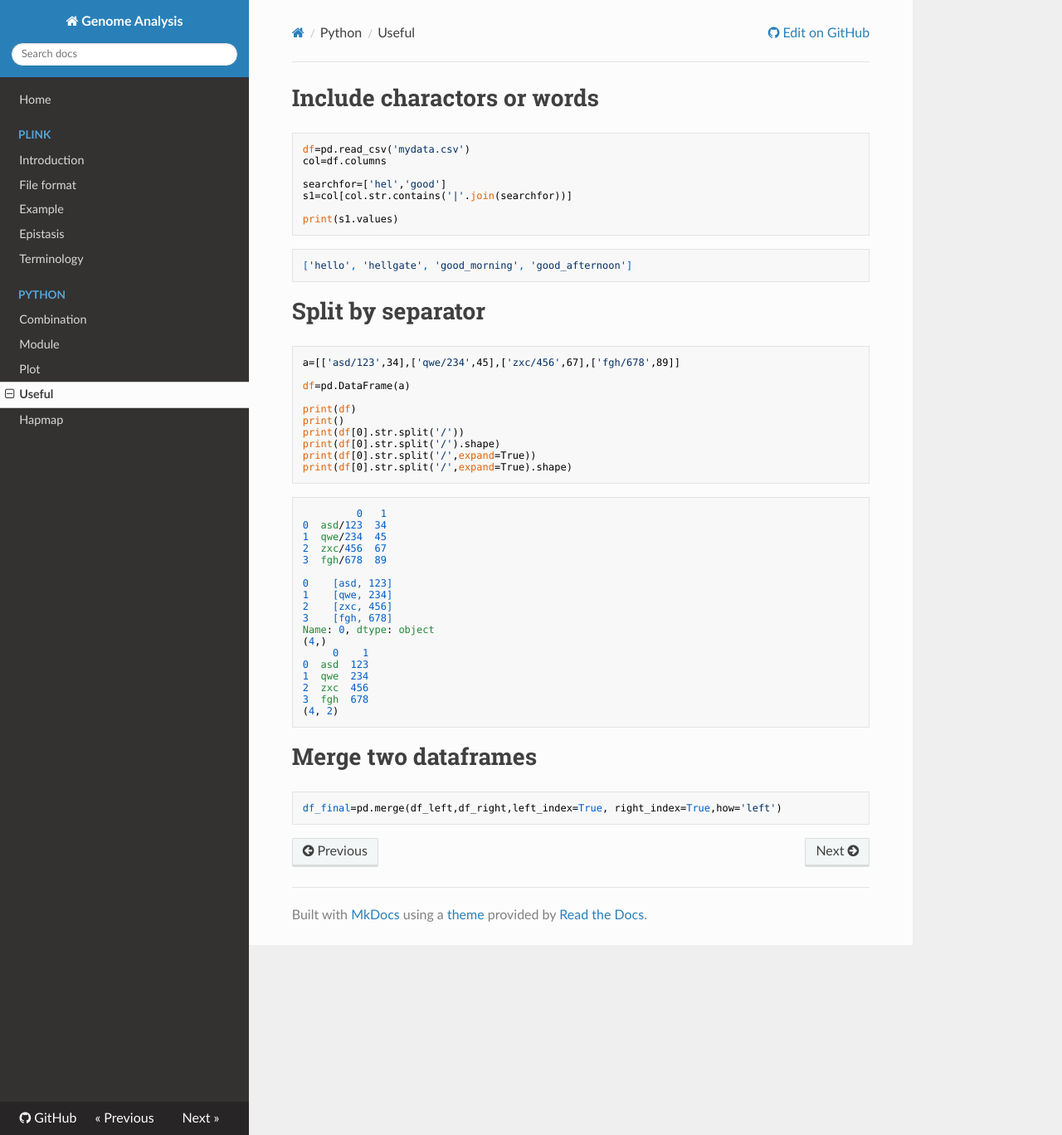
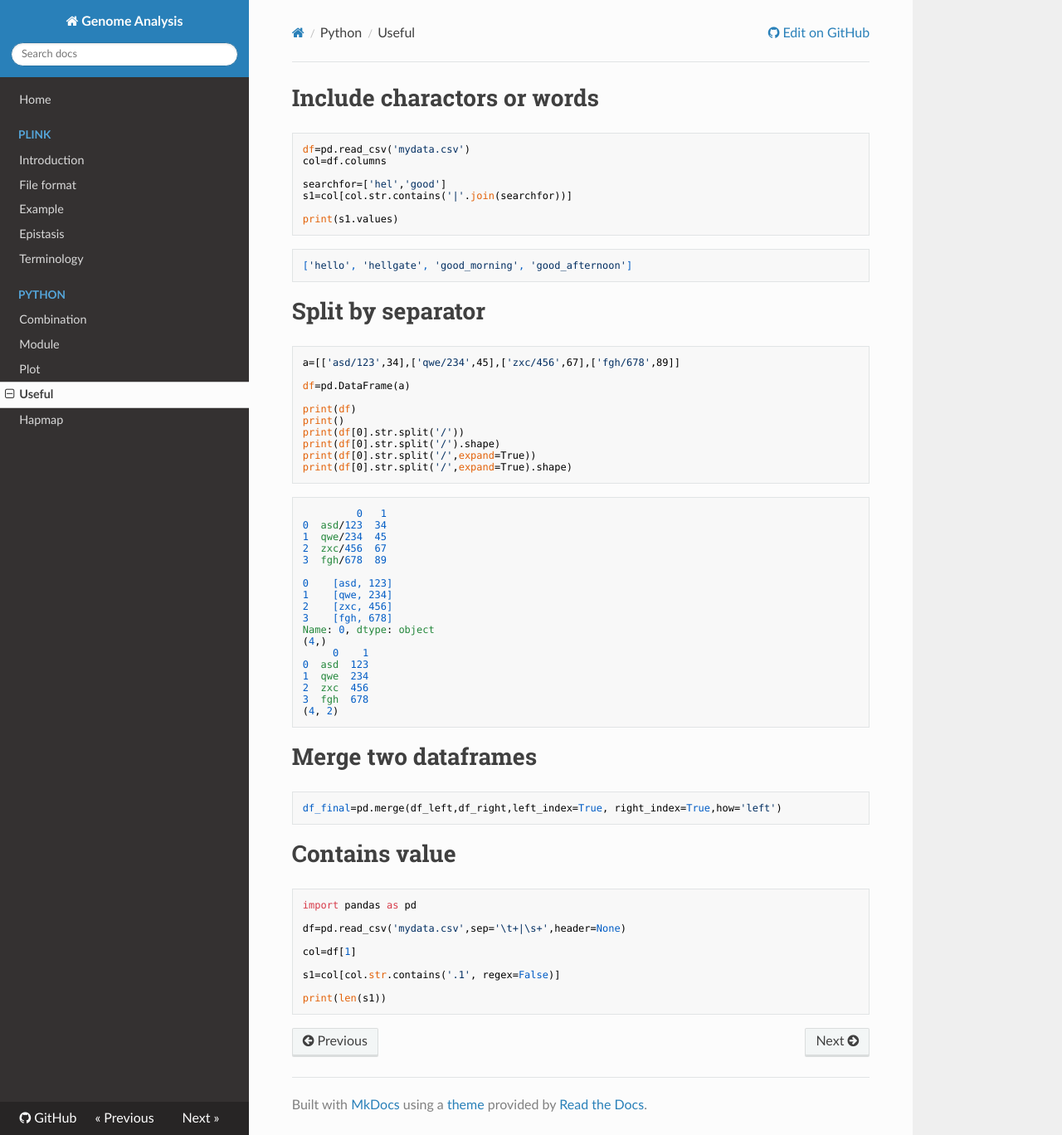
Before and after one commit to WonyoungCho/plink, an MkDocs documentation site: the page built from docs/python_useful.md, in a window 1280 px wide and 1368 px high. Shown: the whole window at 83% size. Built offline with MkDocs 1.6.1, drawn with Linux system fonts in a browser that asks for light colours; nearby versions of some CDN libraries; old or Windows-style settings are respelled for this version of MkDocs.

Commit message:
Update python_useful.md

````diff
--- a/docs/python_useful.md
+++ b/docs/python_useful.md
@@ -51,3 +51,16 @@ Name: 0, dtype: object
 ```
 df_final=pd.merge(df_left,df_right,left_index=True, right_index=True,how='left')
 ```
+
+# Contains value
+```
+import pandas as pd
+
+df=pd.read_csv('mydata.csv',sep='\t+|\s+',header=None)
+
+col=df[1]
+
+s1=col[col.str.contains('.1', regex=False)]
+
+print(len(s1))
+```
````
